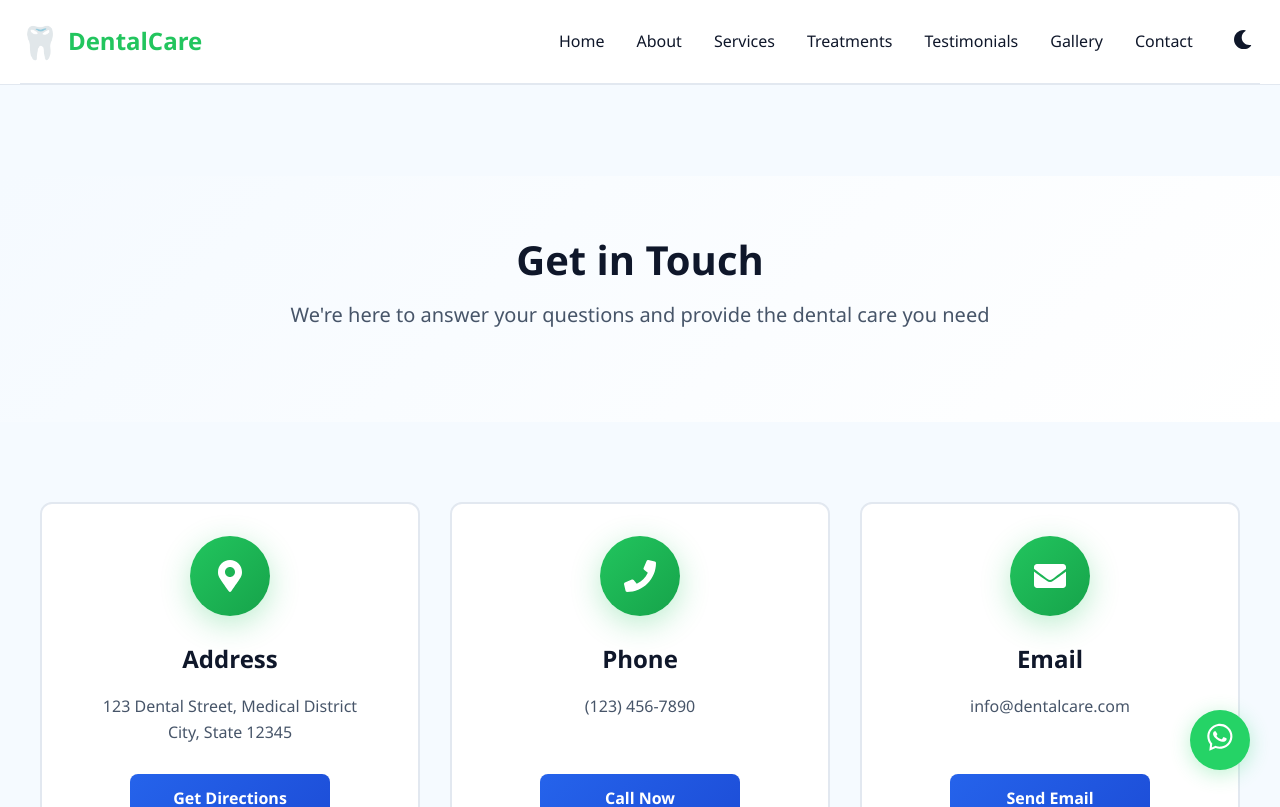
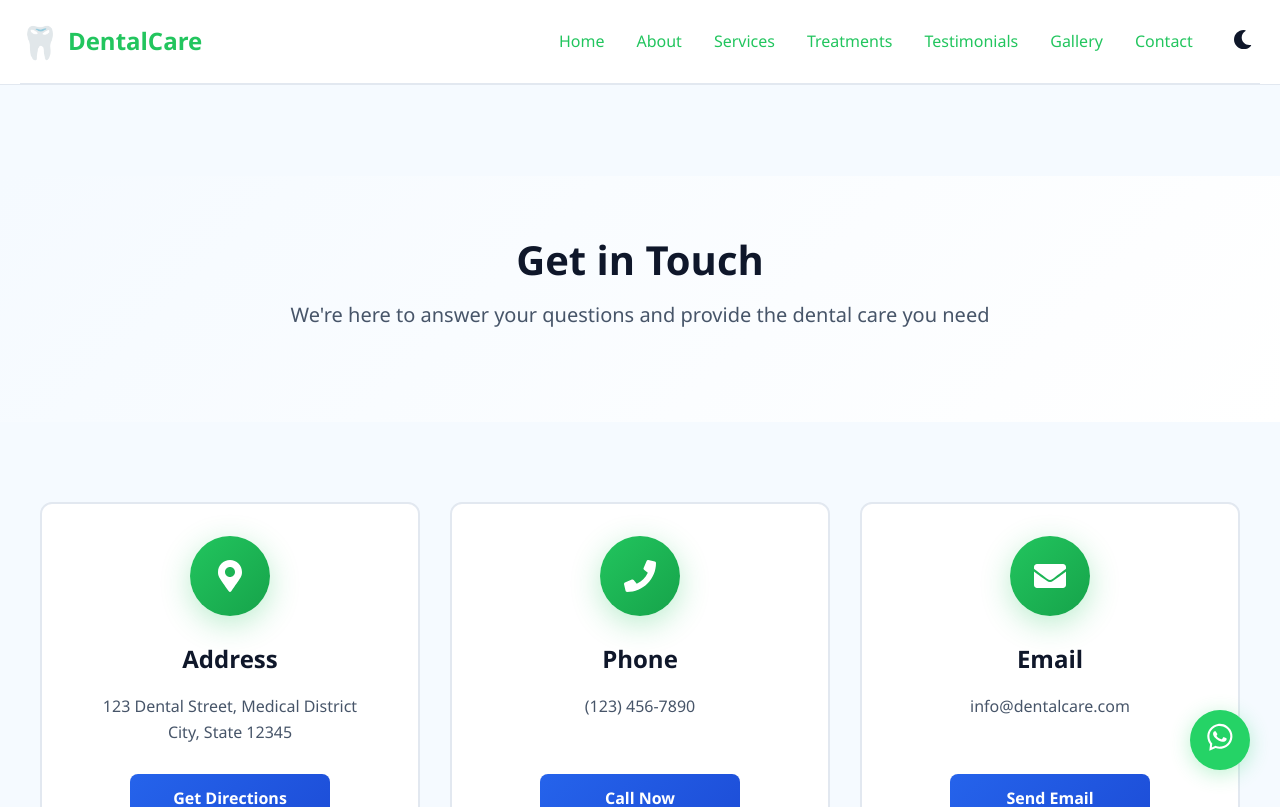
Before and after one commit to PrateekRajput12/clinic, a React (Vite) app: page /contact in a window 1280 px wide. Shown: the top 807 px of the page. Built offline with nearby package versions, Linux system fonts and the light colour scheme.

Commit message:
navigation fixed

```diff
--- a/src/components/Navbar.jsx
+++ b/src/components/Navbar.jsx
@@ -2,6 +2,7 @@ import React from 'react';
 import { motion } from 'framer-motion';
 import { useTheme } from '../hooks/useTheme';
 import { FaSun, FaMoon } from 'react-icons/fa';
+import { Link } from 'react-router-dom';
 
 const Navbar = ({ theme, setTheme }) => {
     const [isMenuOpen, setIsMenuOpen] = React.useState(false);
@@ -54,9 +55,8 @@ const Navbar = ({ theme, setTheme }) => {
                                     animate={{ opacity: 1, y: 0 }}
                                     transition={{ delay: index * 0.1 }}
                                 >
-                                    <a href={link.path} className="nav-link">
-                                        {link.label}
-                                    </a>
+
+                                    <Link to={link.path}>{link.label}</Link>
                                 </motion.li>
                             ))}
                         </ul>
@@ -118,7 +118,7 @@ const Navbar = ({ theme, setTheme }) => {
                     </ul>
                 </motion.div>
             </div>
-        </motion.nav>
+        </motion.nav >
     );
 };
 
```
